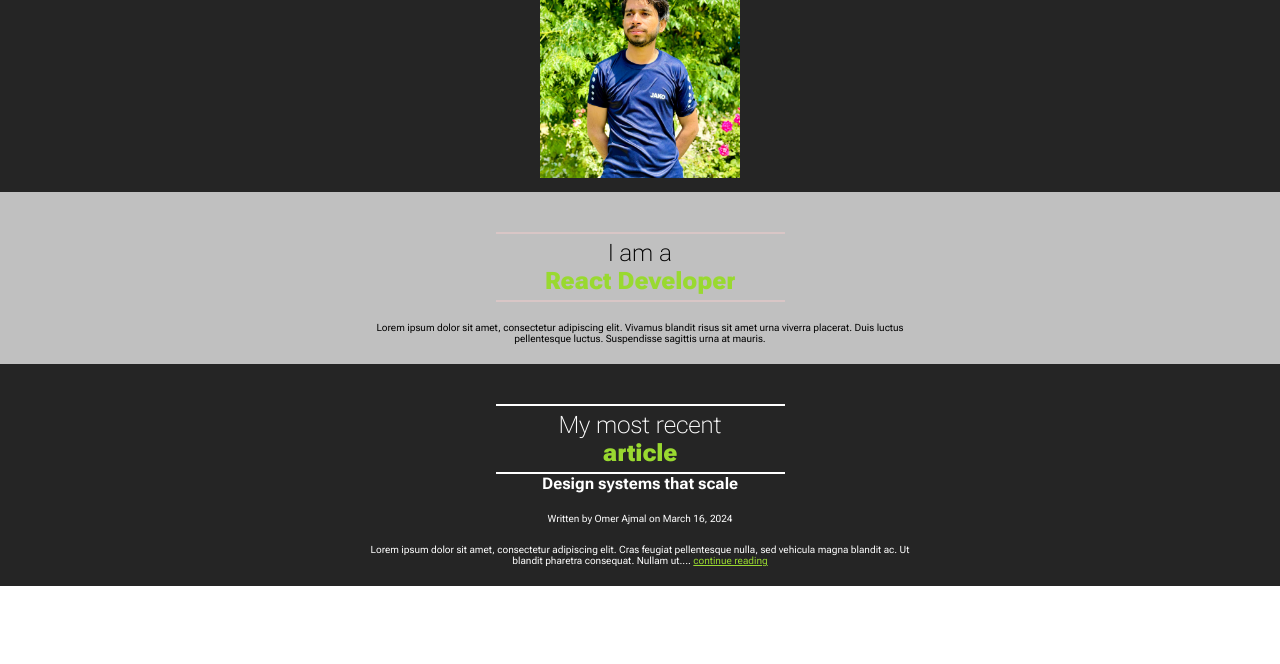
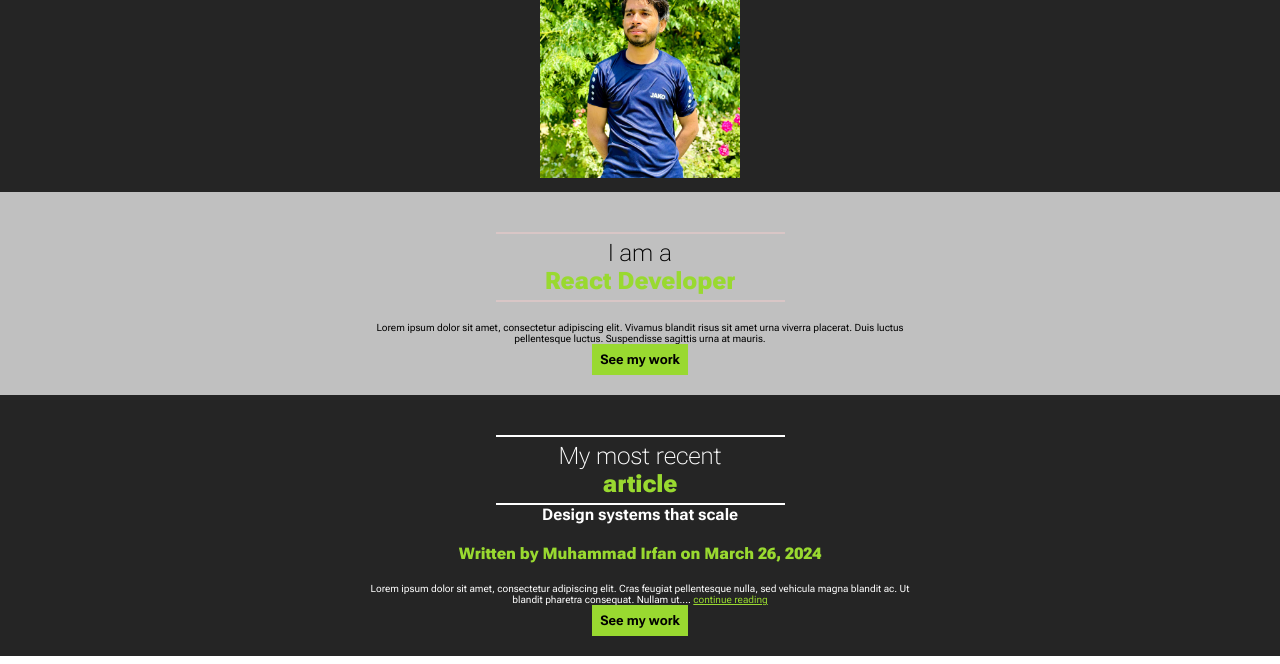
Before and after one commit to irfanPrince303/WebAssignment2, a plain HTML site: page index.html in a window 1280 px wide. Shown: the part 136-800 px from the top of the page. Drawn offline with Linux system fonts and the light colour scheme.

Commit message:
Update index.html

```diff
--- a/index.html
+++ b/index.html
@@ -1,15 +1,16 @@
-<!DOCTYPE html>
+ <!DOCTYPE html>
 <html lang="en">
 <head>
     <meta charset="UTF-8">
     <meta name="viewport" content="width=device-width, initial-scale=1.0">
     <title>CSS Fundamentals | Challenges</title>
-    <link rel="stylesheet" href="../CSS/Style.css">
+    <link rel="stylesheet" href="./CSS/Style.css">
     <link rel="preconnect" href="https://fonts.googleapis.com">
     <link rel="preconnect" href="https://fonts.gstatic.com" crossorigin>
     <link href="https://fonts.googleapis.com/css2?family=Roboto+Flex:opsz,wght@8..144,100..1000&display=swap" rel="stylesheet">
 </head>
 <body>
+    <div class="main-container">
     <header class="header">
         <div class="content-wrapper">
             <h1>Hello, my name is <span>Irfan</span></h1>
@@ -23,7 +24,9 @@
             <p>Lorem ipsum dolor sit amet, consectetur adipiscing elit. Vivamus blandit risus
             sit amet urna viverra placerat. Duis luctus pellentesque luctus. Suspendisse sagittis
             urna at mauris.</p>
+
         </div>
+        <button>See my work</button>
     </section>
 
     <section class="articles">
@@ -31,13 +34,14 @@
             <h2>My most recent <span>article</span></h2>
             <article>
                 <h3>Design systems that scale</h3>
-                <p>Written by Omer Ajmal on March 16, 2024</p>
+                <span>Written by Muhammad Irfan on March 26, 2024</span>
                 <p>Lorem ipsum dolor sit amet, consectetur adipiscing elit. Cras feugiat
                 pellentesque nulla, sed vehicula magna blandit ac. Ut blandit pharetra consequat. Nullam
                 ut.... <a href="#">continue reading</a></p>
             </article>
         </div>
+        <button>See my work</button>
     </section>
-
+</div>
 </body>
 </html>
```
